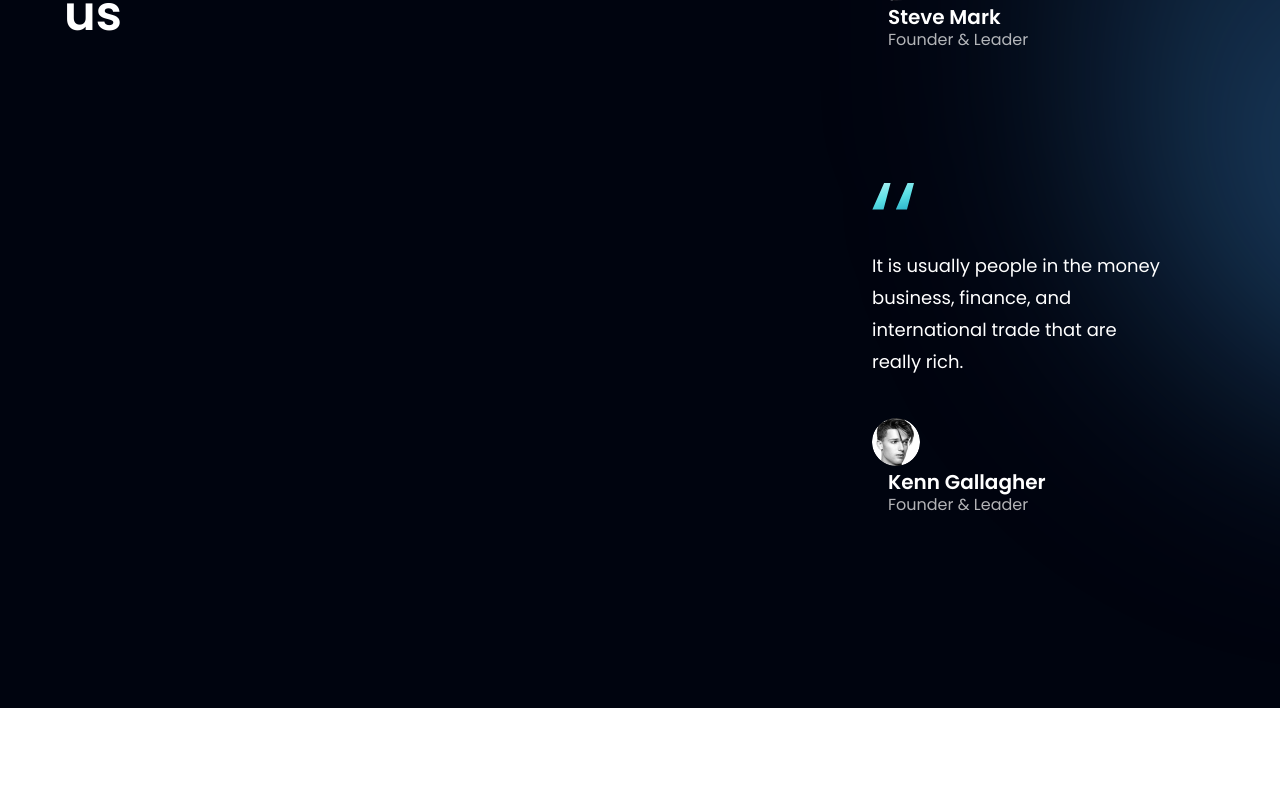
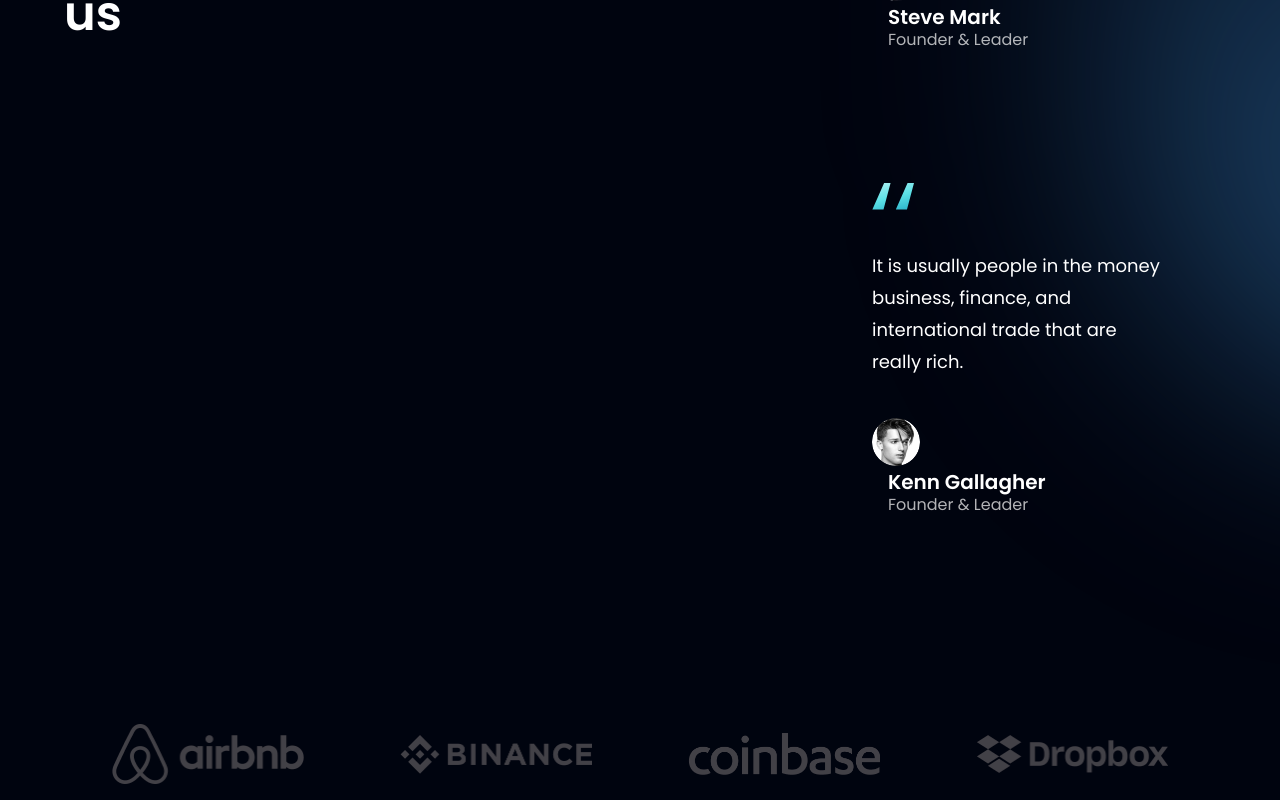
Before and after one commit to manovinayak/who-bank-app, a React (Vite) app: page / in a window 1280 px wide. Shown: the part 3523-4323 px from the top of the page. Before the commit the page ends 4231 px from the top, so only its background shows below. Built offline with nearby package versions, Linux system fonts and the light colour scheme.

Commit message:
feat(clients): added clients section

```diff
--- a/src/components/Clients.jsx
+++ b/src/components/Clients.jsx
@@ -1,7 +1,24 @@
 import React from "react";
+import { clients } from "../constants/index";
+import styles from "../styles";
 
-const Clients = () => {
-  return <div></div>;
-};
+const Clients = () => (
+  <section className={`${styles.flexCenter} my-4`}>
+    <div className={`${styles.flexCenter} flex-wrap w-full`}>
+      {clients.map((client) => (
+        <div
+          key={client.id}
+          className={`flex-1 ${styles.flexCenter} sm:min-w-[192px] min-w-[120px]`}
+        >
+          <img
+            src={client.logo}
+            alt={"center"}
+            className={"sm:w-[192px] w-[100px] object-contain"}
+          />
+        </div>
+      ))}
+    </div>
+  </section>
+);
 
 export default Clients;
```
